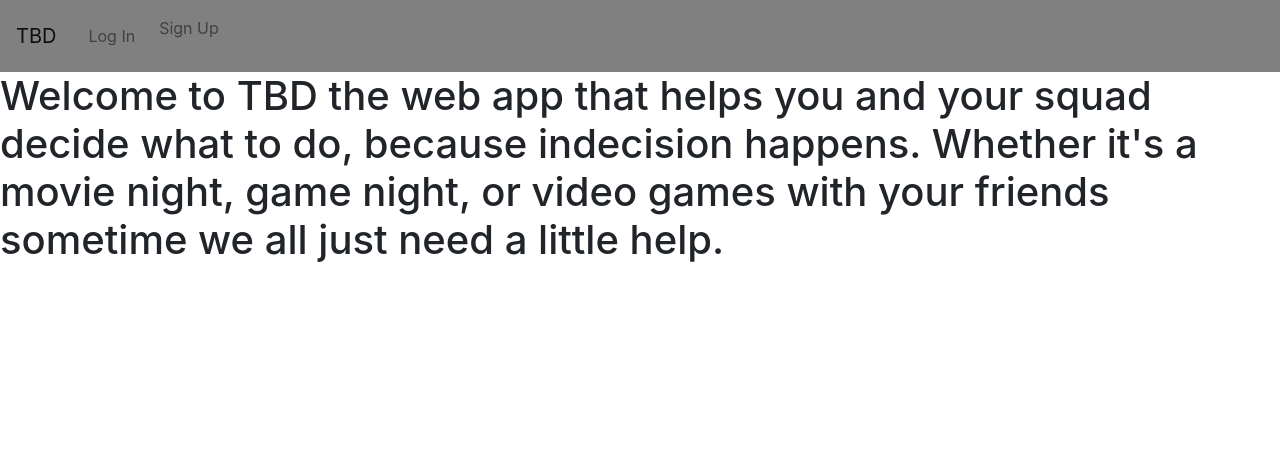
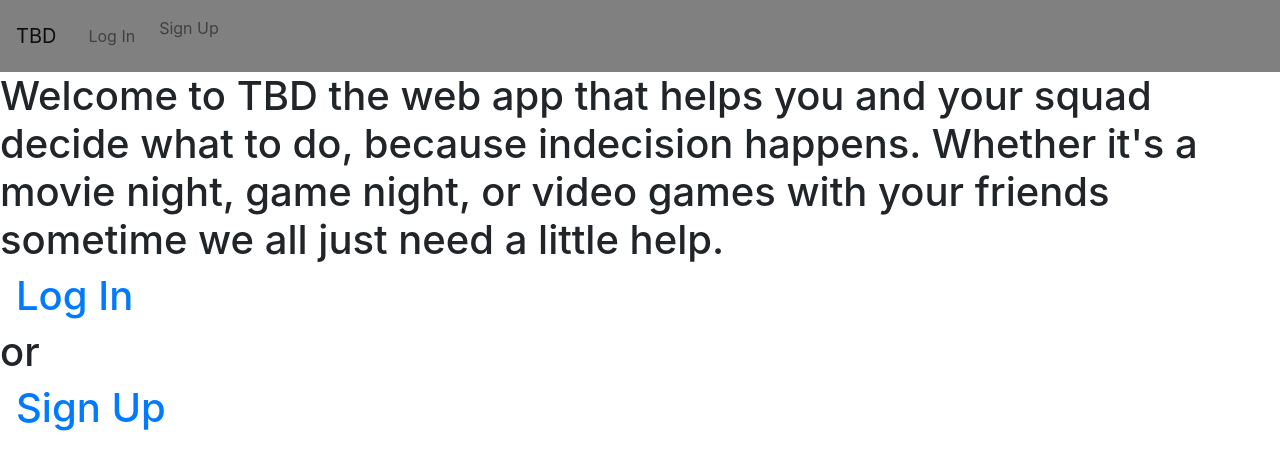
Before and after one commit to WillJohnson03/to-be-decided-front-end, a React (Create React App) app: page / in a window 1280 px wide. Shown: the top 470 px of the page. Built offline with nearby package versions, Linux system fonts and the light colour scheme; no server answers.

Commit message:
reformat landing page

```diff
--- a/src/pages/Landing/Landing.jsx
+++ b/src/pages/Landing/Landing.jsx
@@ -1,9 +1,17 @@
 import styles from './Landing.module.css'
+import { NavLink } from 'react-router-dom'
 
 const Landing = ({ user }) => {
   return (
     <main className={styles.container}>
-      <h1>{user ? user.name : `Welcome to TBD the web app that helps you and your squad decide what to do, because indecision happens. Whether it's a movie night, game night, or video games with your friends sometime we all just need a little help.`}</h1>
+      <div>
+        {user
+        ?
+        <h1>Welcome to TBD the web app that helps you and your squad decide what to do, because indecision happens. Whether it's a movie night, game night, or video games with your friends sometime we all just need a little help.</h1>
+        :
+        <h1>Welcome to TBD the web app that helps you and your squad decide what to do, because indecision happens. Whether it's a movie night, game night, or video games with your friends sometime we all just need a little help. {<NavLink className="nav-link" to="/login">Log In</NavLink>} or {<NavLink className="nav-link" to="/signup">Sign Up</NavLink>}</h1>
+        }
+      </div>
     </main>
   )
 }
```
